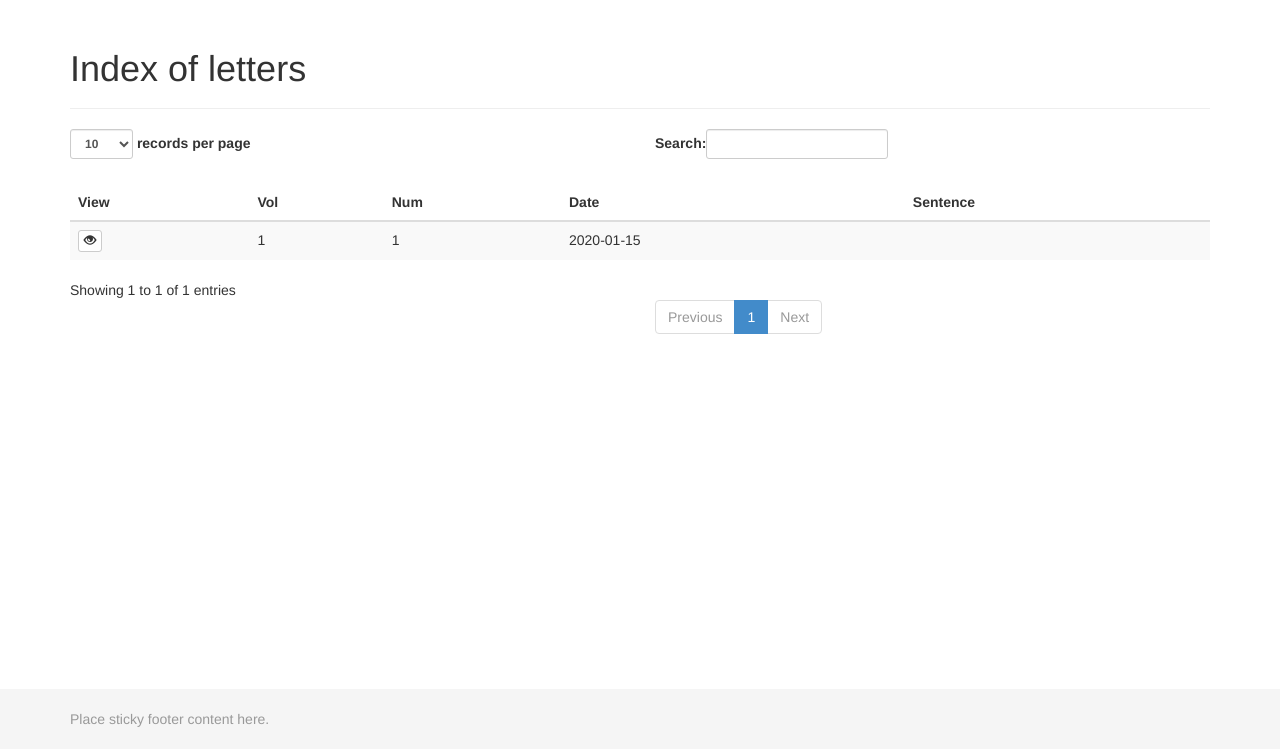
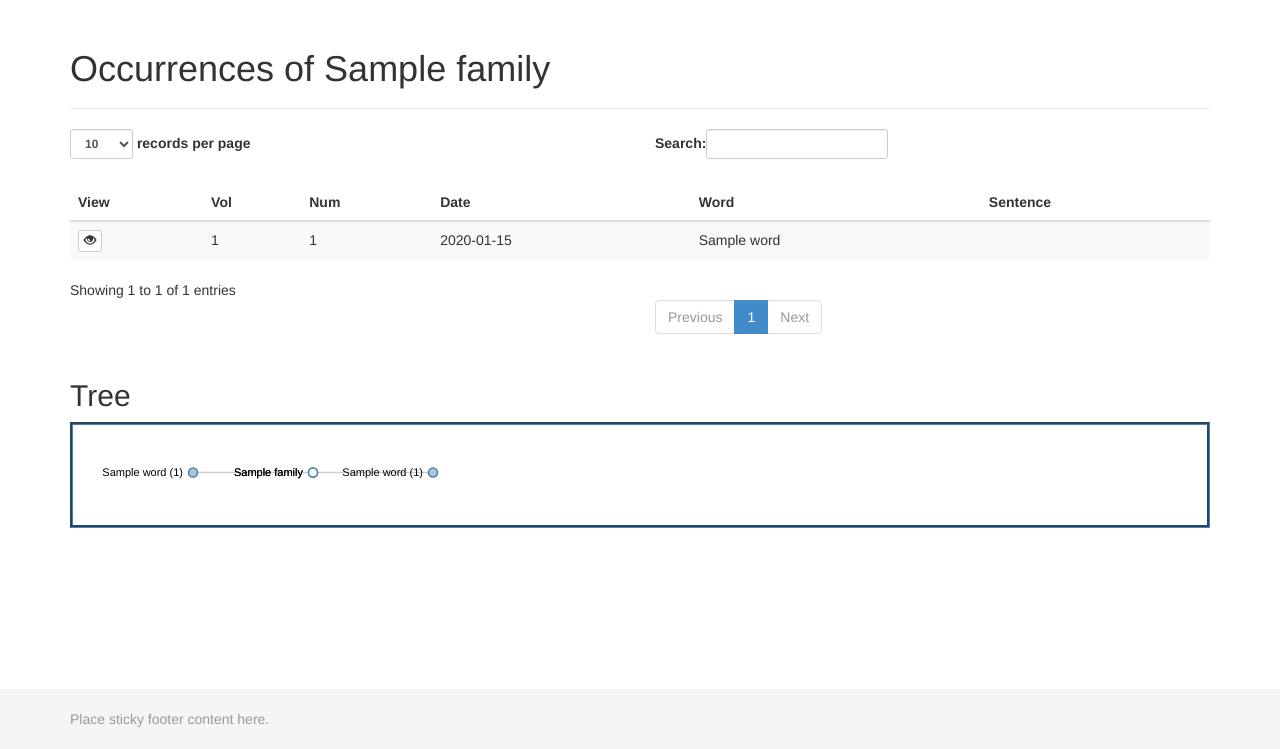
Before and after one commit to mlasson/lcsg, a Django app: page /browser/occurrence-family/1/ in a window 1280 px wide. Shown: the part 51-800 px from the top of the page. Run offline with Django 3.2, Linux system fonts and the light colour scheme; tables that the repository leaves empty hold one stand-in row (values such as "Sample post"); some libraries are stand-ins or nearby versions.

Commit message:
Big commit

```diff
--- a/lettera/browser/models.py
+++ b/lettera/browser/models.py
@@ -13,7 +13,6 @@ class Period(models.Model):
   def __str__(self):
     return '{0} : {1} - {2}'.format(self.name, self.start, self.end)
 
-
 class Letter(models.Model):
   number = models.IntegerField(default=0)
   volume = models.IntegerField(default=0)
@@ -25,13 +24,11 @@ class Letter(models.Model):
   def __str__(self):
     return '{0} volume {1}'.format(self.number, self.volume)
 
-
 class Family(models.Model):
   name = models.CharField(max_length=word_size)
 
   def __str__(self):
     return self.name
-
 
 class Word(models.Model):
   name = models.CharField(max_length=word_size)
@@ -62,8 +59,6 @@ class Occurrence(models.Model):
   def __str__(self):
     return '{0}@{1}+{2}'.format(self.word, str(self.letter), self.start_position)
 
-
-
 class Tag(models.Model):
   occurrence = models.ForeignKey(Occurrence)
   name = models.CharField(max_length=word_size)
--- a/lettera/browser/urls.py
+++ b/lettera/browser/urls.py
@@ -17,6 +17,10 @@ urlpatterns = [
         url(r'^ajax/occurrences/(?P<pks>([\d]+,)*\d+)/$', views.occurrences_index, name='occurrences-get-ajax'),
         url(r'^ajax/participe/$', views.participe, name='participe-ajax'),
         url(r'^ajax/occurrence-word/(?P<pk>\d+)/$', views.occurrence_word, name='occurrence-word-ajax'),
+        url(r'^ajax/forward-tree/(?P<pk>\d+)/$', views.word_forward_tree, name='occurrence-forward-tree-ajax'),
+        url(r'^ajax/backward-tree/(?P<pk>\d+)/$', views.word_backward_tree, name='occurrence-backward-tree-ajax'),
+        url(r'^ajax/family-forward-tree/(?P<pk>\d+)/$', views.family_forward_tree, name='family-forward-tree-ajax'),
+        url(r'^ajax/family-backward-tree/(?P<pk>\d+)/$', views.family_backward_tree, name='family-backward-tree-ajax'),
         url(r'^occurrence-word/(?P<pk>\d+)/$', views.OccurrenceWordView.as_view(), name='occurrence-word'),
         url(r'^ajax/occurrence-family/(?P<pk>\d+)/$', views.occurrence_family, name='occurrence-family-ajax'),
         url(r'^occurrence-family/(?P<pk>\d+)/$', views.OccurrenceFamilyView.as_view(), name='occurrence-family'),
--- a/lettera/browser/views.py
+++ b/lettera/browser/views.py
@@ -9,6 +9,7 @@ from django.http import HttpResponse
 from django.views import generic
 from browser.models import *
 from django.core.paginator import Paginator
+from utils.suffixtree import SuffixTree
 
 class json_cache(object):
   def __init__(self, func):
@@ -98,9 +99,9 @@ def ellipse(front, word, back, maxsize=100):
       front = u'… '+front[-half:]
   return (front,word,back)
 
-def build_occurrence_table(pks) :
-  occs = Occurrence.objects.filter(pk__in=pks).select_related('word','sentence','letter')
+def build_occurrence_table(occs) :
   answer = list()
+  occs = occs.select_related('word','sentence','letter')
   for o in occs:
     r = dict()
     r['link'] = (reverse('modal-letter', args=(o.letter_id,)),o.start_position,o.end_position)
@@ -117,26 +118,65 @@ def build_occurrence_table(pks) :
 @json_cache
 def occurrences_index(request, pks) :
   pks = map(int,pks.split(','))
+  occs = Occurrence.objects.filter(pk__in=pks)
   answer = build_occurrence_table(pks)
   return json.dumps({ 'aaData' : answer }, default=date_handler)
 
 @json_cache
 def participe(request) :
-  pks = [x.occurrence_id for x in Tag.objects.filter(name='participe')]
-  answer = build_occurrence_table(pks)
+  occs = Occurrence.objects.filter(tag__name='participe')
+  answer = build_occurrence_table(occs)
   return json.dumps({ 'aaData' : answer }, default=date_handler)
 
 @json_cache
 def occurrence_word(request, pk) :
-  pks = [x.id for x in Occurrence.objects.filter(word_id=pk)]
-  answer = build_occurrence_table(pks)
+  occs = Occurrence.objects.filter(word__id=pk)
+  answer = build_occurrence_table(occs)
   return json.dumps({ 'aaData' : answer }, default=date_handler)
 
 @json_cache
 def occurrence_family(request, pk) :
-  pks = [x.id for x in Occurrence.objects.filter(family_id=pk)]
-  answer = build_occurrence_table(pks)
+  occs = Occurrence.objects.filter(word__family_id=pk)
+  answer = build_occurrence_table(occs)
   return json.dumps({ 'aaData' : answer }, default=date_handler)
+
+def forward_tree(name, occs) :
+  st = SuffixTree()
+  for o in occs:
+    nexts = Occurrence.objects.filter(sentence_id=o.sentence.id).order_by('start_position').filter(start_position__gte=o.start_position).select_related('word')
+    l = [x.word.name for x in nexts]
+    st.add(l)
+  return st.json(name)
+
+def backward_tree(name, occs) :
+  st = SuffixTree()
+  for o in occs:
+    nexts = Occurrence.objects.filter(sentence_id=o.sentence.id).order_by('-start_position').filter(start_position__lte=o.start_position).select_related('word')
+    l = [x.word.name for x in nexts]
+    st.add(l)
+  return st.json(name)
+
+@json_cache
+def word_forward_tree(request, pk) :
+  name = Word.objects.get(id=pk).name
+  occs = Occurrence.objects.filter(word__id=pk)
+  return forward_tree(name, occs)
+@json_cache
+def word_backward_tree(request, pk) :
+  name = Word.objects.get(id=pk).name
+  occs = Occurrence.objects.filter(word__id=pk)
+  return backward_tree(name, occs)
+@json_cache
+def family_forward_tree(request, pk) :
+  name = Family.objects.get(id=pk).name
+  occs = Occurrence.objects.filter(family__id=pk)
+  return forward_tree(name, occs)
+@json_cache
+def family_backward_tree(request, pk) :
+  name = Family.objects.get(id=pk).name
+  occs = Occurrence.objects.filter(family__id=pk)
+  return backward_tree(name, occs)
+
 
 @json_cache
 def index_word(request) :
@@ -283,7 +323,7 @@ class OccurrenceWordView(generic.DetailView):
   template_name = 'browser/index-occurrence-word.html'
 
 class OccurrenceFamilyView(generic.DetailView):
-  model = Word
+  model = Family
   template_name = 'browser/index-occurrence-family.html'
 
 class FamilyView(generic.TemplateView):
--- a/lettera/static/css/local.css
+++ b/lettera/static/css/local.css
@@ -2,3 +2,27 @@
   max-height: 80%;
   overflow-y:auto;
 }
+
+.node circle {
+  cursor: pointer;
+  fill: #fff;
+  stroke: steelblue;
+  stroke-width: 1.5px;
+}
+
+.node text {
+  font-size: 11px;
+}
+
+path.link {
+  fill: none;
+  stroke: #ccc;
+  stroke-width: 1.5px;
+}
+
+#tree {
+  border-color: steelblue;
+  border-style: groove;
+  border-width: medium;
+  overflow-x:scroll;
+}
--- a/lettera/templates/base.html
+++ b/lettera/templates/base.html
@@ -16,11 +16,13 @@
     <link href="{% static 'css/local.css' %}" rel="stylesheet">
     <link href="{% static 'vis/vis.css' %}" rel="stylesheet">
     <script src="{% static 'js/jquery.min.js' %}"></script>
+    <script src="{% static 'js/d3.v3.js' %}"></script>
     <script src="{% static 'js/bootstrap.min.js' %}"></script>
     <script src="{% static 'js/jquery.dataTables.min.js' %}"></script>
     <script src="{% static 'js/dataTables.bootstrap.js' %}"></script>
     <script src="{% static 'js/util.js' %}"></script>
     <script src="{% static 'vis/vis.js' %}"></script>
+    <script language="javascript" type="text/javascript" src="{% static 'js/d3tree.js'%}"></script>
   </head>
 
   <body>
--- a/lettera/templates/browser/index-occurrence-family.html
+++ b/lettera/templates/browser/index-occurrence-family.html
@@ -4,7 +4,7 @@
   My title
 {% endblock %}
 {% block header %}
-  Index of letters
+Occurrences of {{ family.name }}
 {% endblock %}
 {% block content %}
 <table class="table table-striped" id="myIndexList" width="100%">
@@ -13,10 +13,13 @@
     <th> Vol </th>
     <th> Num </th>
     <th> Date </th>
+    <th> Word </th>
     <th> Sentence </th></tr></thead>
   <tbody>
   </tbody>
 </table>
+<h2> Tree  </h2>
+<div id="tree"></div>
 
 <div class="modal fade" id="myModal" tabindex="-1" role="dialog" aria-labelledby="myModalLabel" aria-hidden="true">
   <div class="modal-dialog modal-lg">
@@ -36,6 +39,11 @@
 </div><!-- /.modal fade -->
 <script>
   var default_modal = $("#myModal").clone();
+
+
+  draw_tree("{% url 'family-forward-tree-ajax' family.id %}",
+            "{% url 'family-backward-tree-ajax' family.id %}", "#tree");
+
   function onclick_modal(elem){
      $("#myModal").empty();
      $("#myModal").append(default_modal);
@@ -51,7 +59,7 @@
   $(document).ready(function() {
     var oTable = $('#myIndexList').dataTable({
         "bProcessing": true,
-        "sAjaxSource": "{% url 'occurrence-family-ajax' word.id %}",
+        "sAjaxSource": "{% url 'occurrence-family-ajax' family.id %}",
         "aoColumnDefs" : [
              { "mRender" : function (data, type, row) {
              return '<button type="button" class="btn btn-default btn-xs" onclick="onclick_modal(this)">'+
@@ -63,7 +71,7 @@
                }, { "mRender" : function (data, type, row) {
                    return data[0]+' <span class="bg-info">'+data[1]+'</span> '+data[2];
                 },
-               "aTargets": [ 4 ]
+               "aTargets": [ 5 ]
                },
                  {"bVisible" : false, "aTargets":[]},
                  {"sType" : "date", "aTargets":[3]},
@@ -73,6 +81,7 @@
              { "mData": "volume" },
              { "mData": "letter" },
              { "mData": "date" },
+             { "mData": "word" },
              { "mData": "sentence" }
         ]
       });
```
Also changed, not shown: lettera/templates/browser/index-occurrence-word.html (+7 -1 lines).
